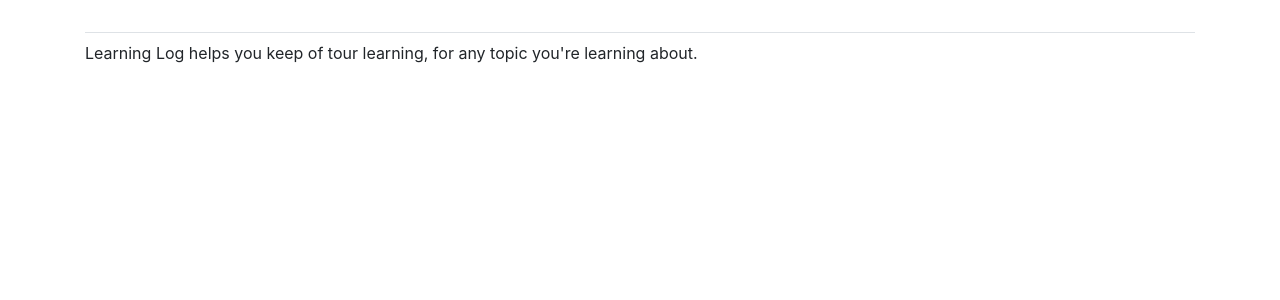
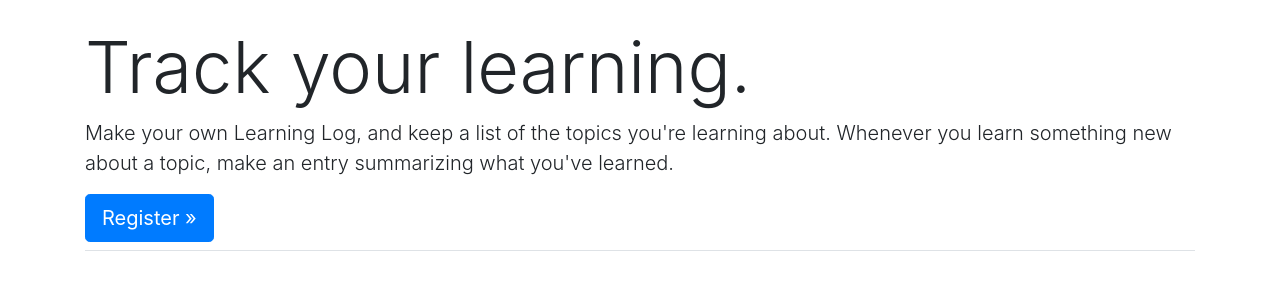
Before and after one commit to NikitHome/learning-log-app, a Django app: page / in a window 1280 px wide. Shown: the part 58-358 px from the top of the page. Run offline with Django 3.2, Linux system fonts and the light colour scheme; some libraries are stand-ins or nearby versions.

Commit message:
Update index.html

```diff
--- a/learning_log/learning_logs/templates/learning_logs/index.html
+++ b/learning_log/learning_logs/templates/learning_logs/index.html
@@ -1,10 +1,20 @@
 {% extends "learning_logs/base.html" %}
 
-{% block content %}
+{% block page_header %}
+  <div class="jumpbotron">
+    <h1 class="display-3">
+      Track your learning.
+    </h1>
 
-  <p>
-    Learning Log helps you keep of tour learning, for any topic you're learning
-    about.
-  </p>
+    <p class="lead">
+      Make your own Learning Log, and keep a list of the topics you're learning
+      about. Whenever you learn something new about a topic, make an entry
+      summarizing what you've learned.
+    </p>
 
-{% endblock content %}
+    <a class="btn btn-lg btn-primary" href="{% url 'users:register' %}"
+      role="button">
+      Register &raquo;
+    </a>
+  </div>
+{% endblock page_header %}
```
